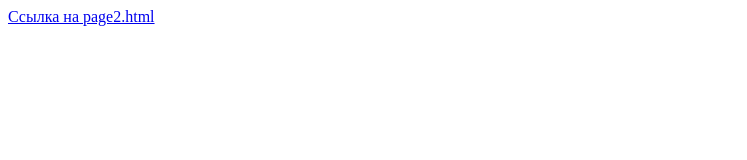
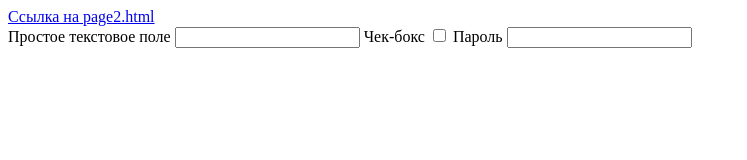
Before and after one commit to Timofey5758/lesson_1_4, a plain HTML site: page page/page1.html in a window 1280 px wide. Shown: the whole page, without its empty margins (0-747 px from the left). Drawn offline with Linux system fonts and the light colour scheme.

Commit message:
Добавлены различные поля ввода

```diff
--- a/page/page1.html
+++ b/page/page1.html
@@ -5,6 +5,16 @@
     <title>Bootstrap demo</title>
 </head>
 <body>
-    <a href="page2.html"> Ссылка на page2.html</a>
+    <a href="page2.html" target = '_blank'> Ссылка на page2.html</a>
+    <form action = ''>
+        <label> Простое текстовое поле</label>
+        <input type="text">
+
+        <label> Чек-бокс</label>
+        <input type = 'checkbox'>
+
+        <label> Пароль</label>
+        <input type="password">
+    </form>
 </body>
 </html>
```
